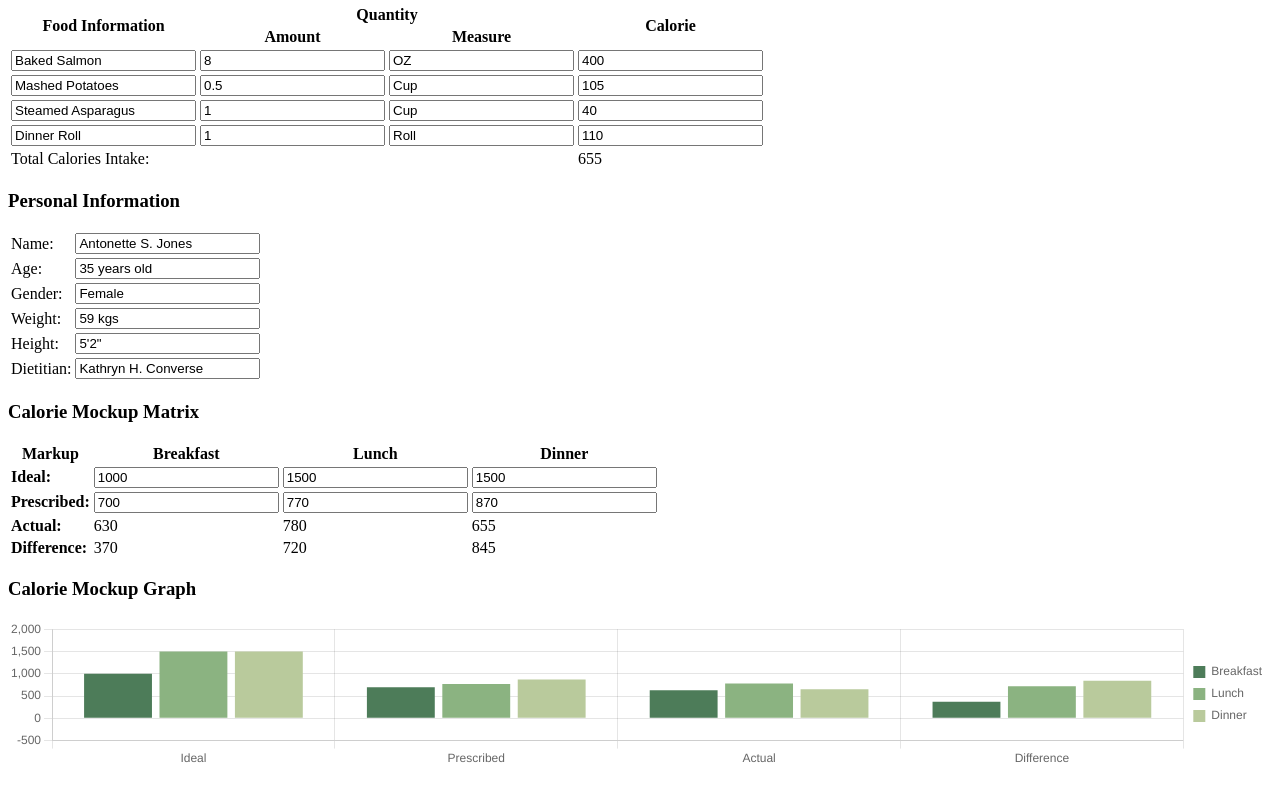
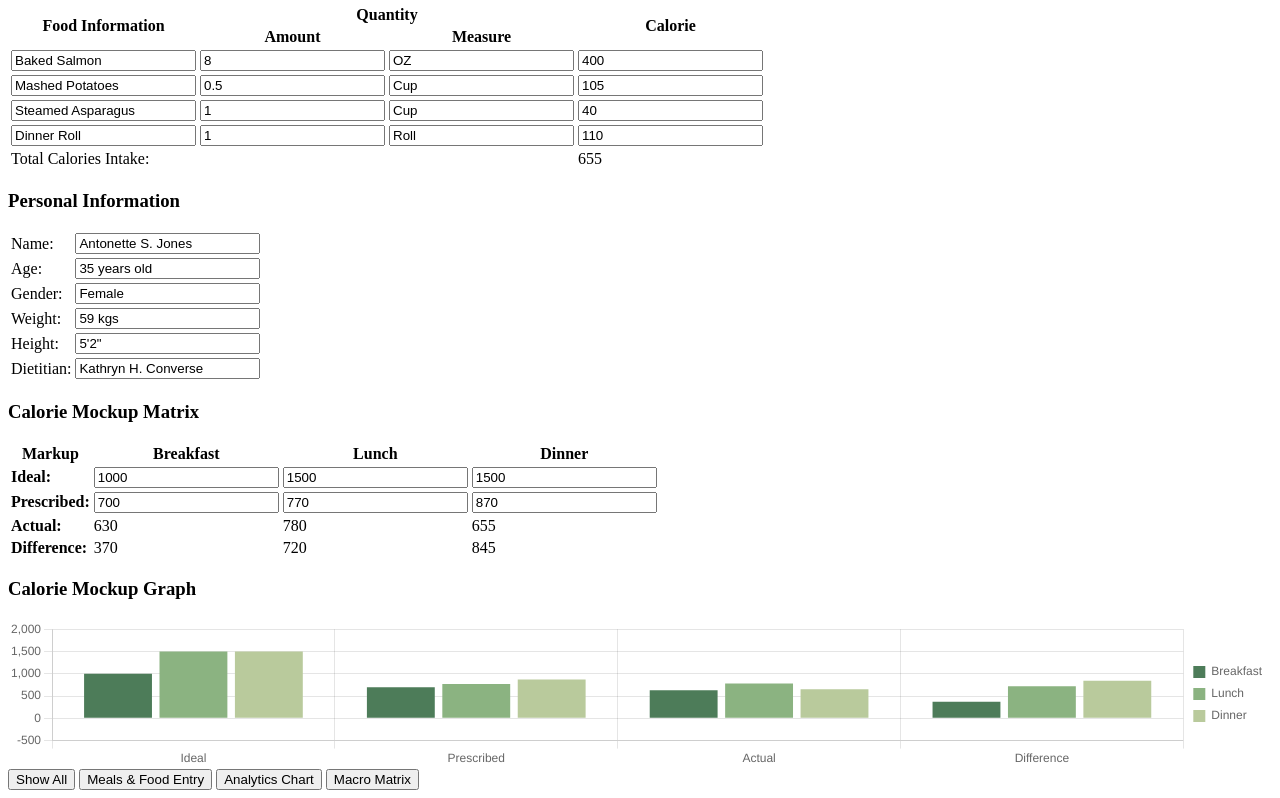
Before and after one commit to loedejb2-sys/caloriescalc, a plain HTML site: page index.html in a window 1280 px wide. Shown: the part 480-1278 px from the top of the page. Before the commit the page ends 1257 px from the top, so only its background shows below. Drawn offline with nearby package versions, Linux system fonts and the light colour scheme.

Commit message:
index.html 1.0.3

```diff
--- a/index.html
+++ b/index.html
@@ -245,3 +245,10 @@
     <script src="app.js"></script>
 </body>
 </html>
+<!-- Navigation Tab Bar -->
+<div class="tab-navigation">
+    <button class="tab-btn active" onclick="switchTab('all')">Show All</button>
+    <button class="tab-btn" onclick="switchTab('meals')">Meals & Food Entry</button>
+    <button class="tab-btn" onclick="switchTab('analytics')">Analytics Chart</button>
+    <button class="tab-btn" onclick="switchTab('matrix')">Macro Matrix</button>
+</div>
```
